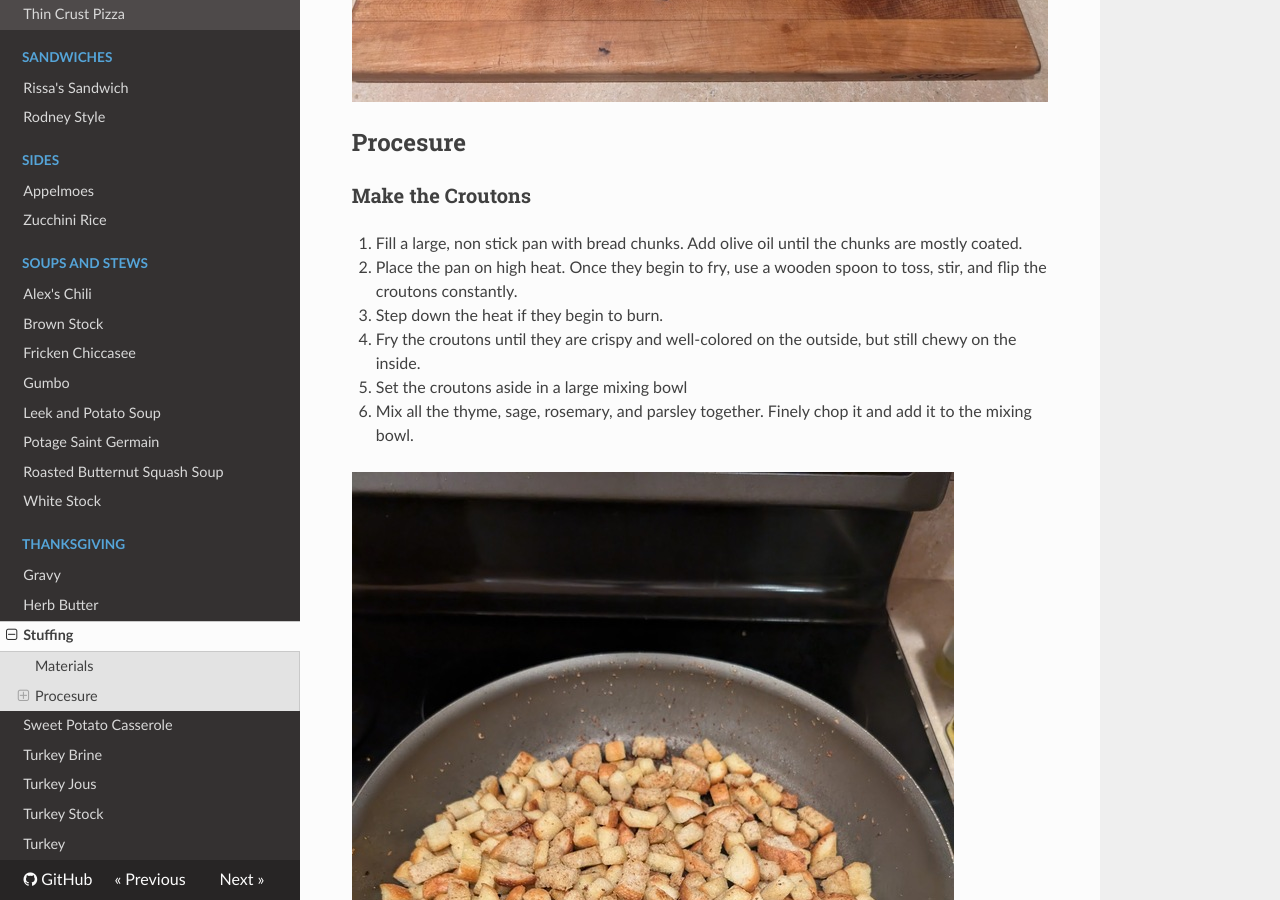
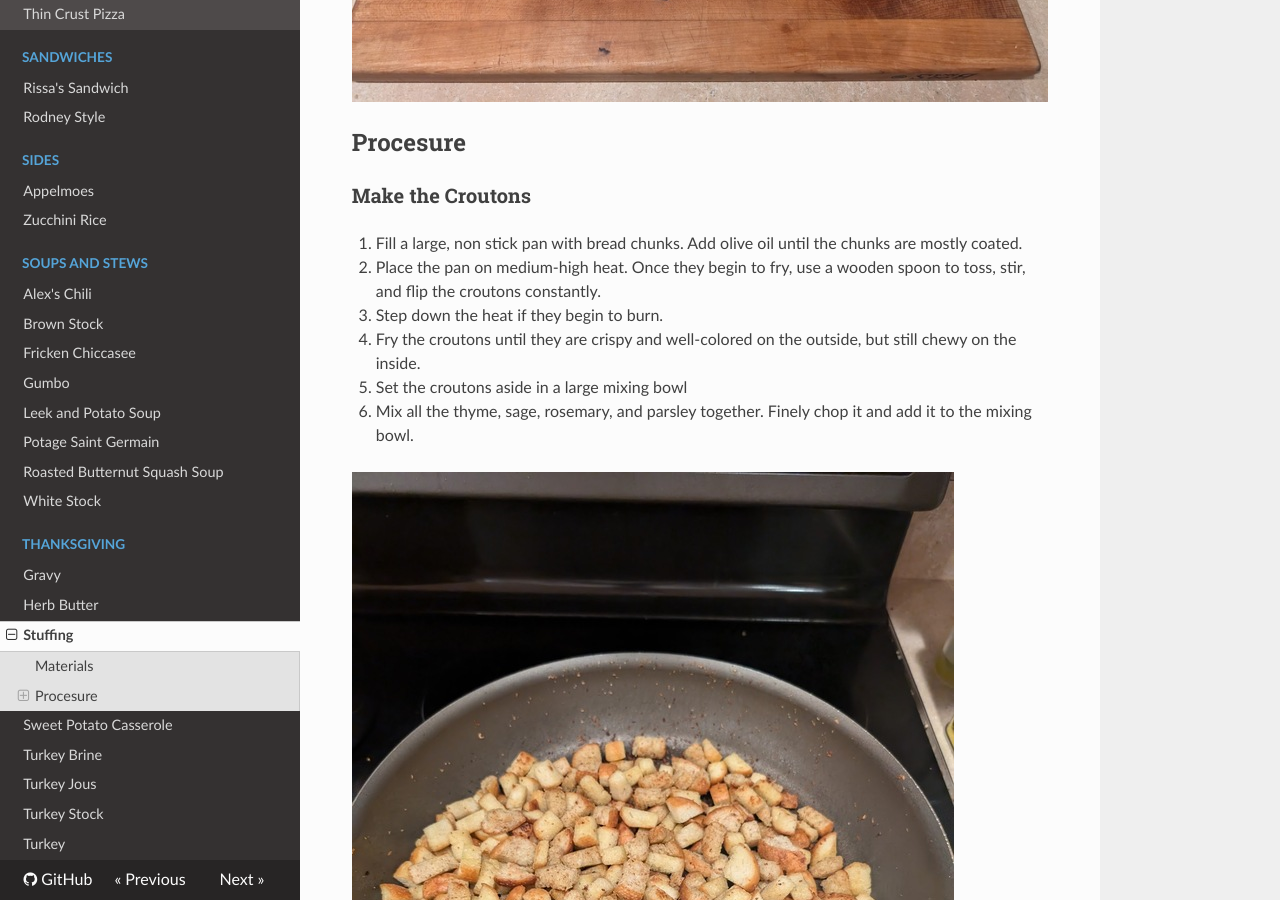
Before and after one commit to arecker/cookbook, an MkDocs documentation site: the page built from recipes/thanksgiving/stuffing.md, in a window 1280 px wide and 900 px high, scrolled down 1586 px. Built offline with MkDocs 1.6.1, drawn with Linux system fonts in a browser that asks for light colours; nearby versions of some CDN libraries; some of the changed text lies outside the part shown.

Commit message:
Fix stuffing

```diff
--- a/recipes/thanksgiving/stuffing.md
+++ b/recipes/thanksgiving/stuffing.md
@@ -34,7 +34,7 @@ This recipe yields an 11x15in dish of stuffing.  The best way to measure how muc
 ### Make the Croutons
 
 1. Fill a large, non stick pan with bread chunks.  Add olive oil until the chunks are mostly coated.
-2. Place the pan on high heat.  Once they begin to fry, use a wooden spoon to toss, stir, and flip the croutons constantly.
+2. Place the pan on medium-high heat.  Once they begin to fry, use a wooden spoon to toss, stir, and flip the croutons constantly.
 3. Step down the heat if they begin to burn.
 4. Fry the croutons until they are crispy and well-colored on the outside, but still chewy on the inside.
 5. Set the croutons aside in a large mixing bowl
```
Also changed, not shown: other parts of recipes/thanksgiving/stuffing.md (+1 -1 lines).
